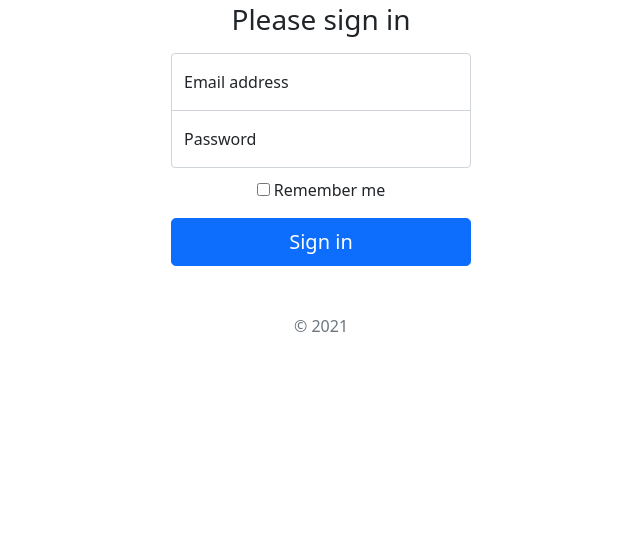
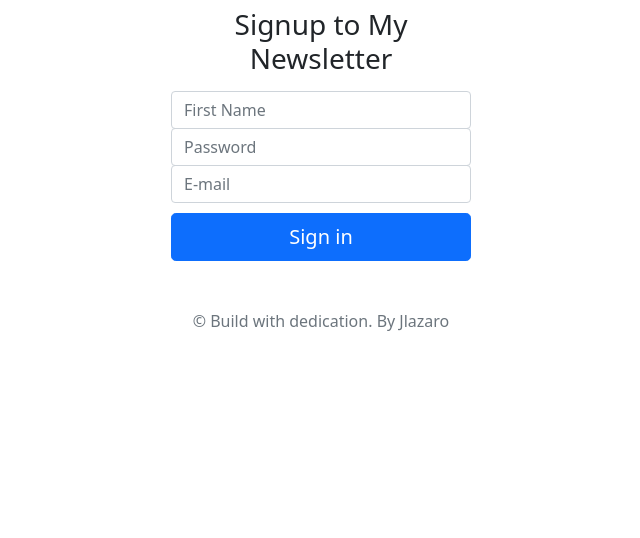
Before and after one commit to lazaro-contato/newslettersignup, a website: page signup.html in a window 1280 px wide. Shown: the part 262-800 px from the top of the page, without its empty margins (319-959 px from the left). Drawn offline with nearby package versions, Linux system fonts and the light colour scheme.

Commit message:
adding the css to the file

```diff
--- a/signup.html
+++ b/signup.html
@@ -30,25 +30,17 @@
   <body class="text-center">
 <main class="form-signin">
   <form>
-    <img class="mb-4" src="/docs/5.0/assets/brand/bootstrap-logo.svg" alt="" width="72" height="57">
-    <h1 class="h3 mb-3 fw-normal">Please sign in</h1>
+    <img class="mb-4" src="/image/lalogo.png" alt="" width="72" height="57">
+    <h1 class="h3 mb-3 fw-normal">Signup to My Newsletter</h1>
 
-    <div class="form-floating">
-      <input type="email" class="form-control" id="floatingInput" placeholder="name@example.com">
-      <label for="floatingInput">Email address</label>
-    </div>
-    <div class="form-floating">
-      <input type="password" class="form-control" id="floatingPassword" placeholder="Password">
-      <label for="floatingPassword">Password</label>
-    </div>
 
-    <div class="checkbox mb-3">
-      <label>
-        <input type="checkbox" value="remember-me"> Remember me
-      </label>
-    </div>
+      <input type="text" class="form-control top" placeholder="First Name">
+      <input type="text" class="form-control middle" placeholder="Password">
+      <input type="email" class="form-control bottom" placeholder="E-mail">
+
+
     <button class="w-100 btn btn-lg btn-primary" type="submit">Sign in</button>
-    <p class="mt-5 mb-3 text-muted">&copy; 2021</p>
+    <p class="mt-5 mb-3 text-muted">&copy; Build with dedication. By Jlazaro </p>
   </form>
 </main>
 
--- a/styles.css
+++ b/styles.css
@@ -26,13 +26,19 @@ body {
   z-index: 2;
 }
 
-.form-signin input[type="email"] {
+.top {
   margin-bottom: -1px;
   border-bottom-right-radius: 0;
   border-bottom-left-radius: 0;
 }
 
-.form-signin input[type="password"] {
+.middle {
+  border-radius: 0;
+  margin-bottom: -1px;
+
+}
+
+.bottom {
   margin-bottom: 10px;
   border-top-left-radius: 0;
   border-top-right-radius: 0;
```
Also changed, not shown: image/lalogo.png (added).
